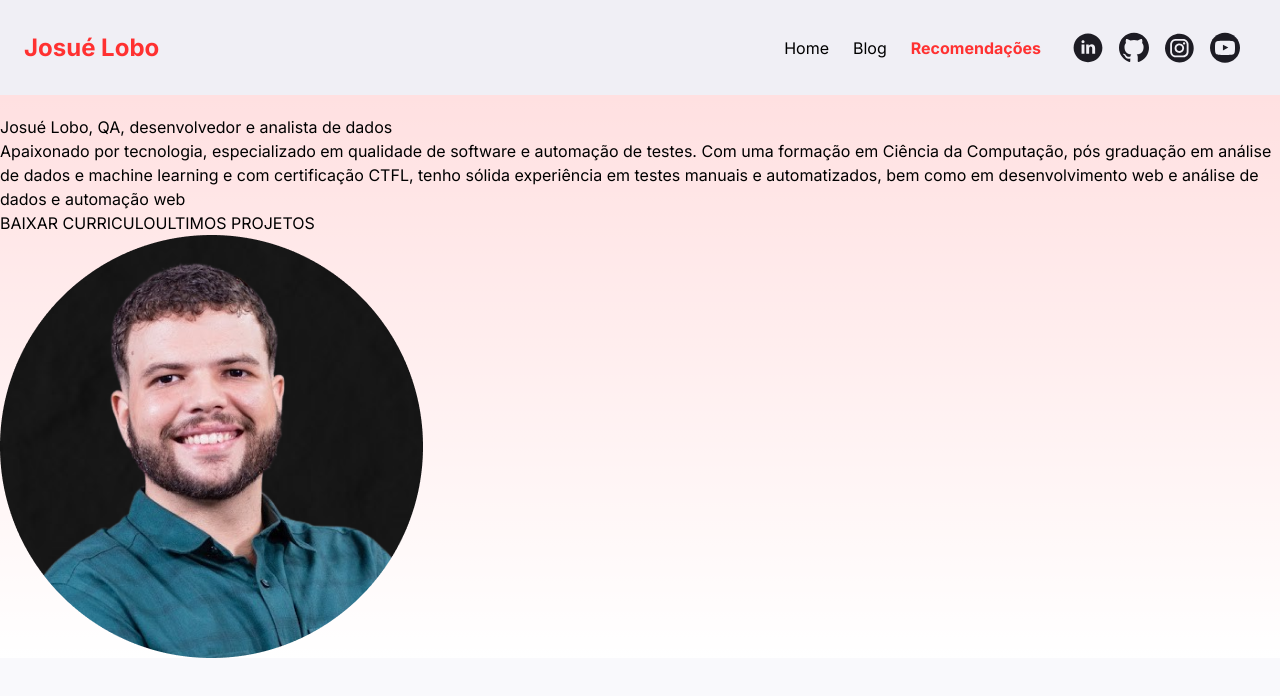
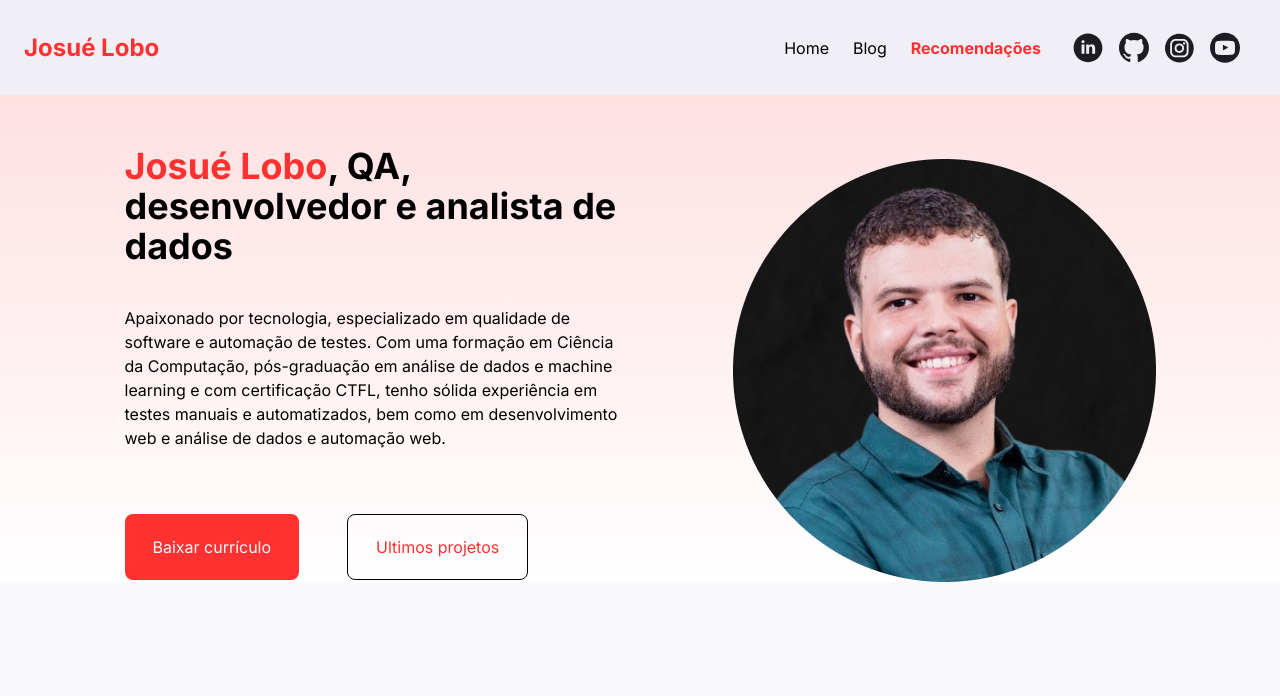
Before and after one commit to jojosuelobo/portfolio-v2, a Next.js app: page /recomendations in a window 1280 px wide. Shown: the top 696 px of the page. Built offline with nearby package versions, Linux system fonts and the light colour scheme.

Commit message:
section styles

```diff
--- a/package.json
+++ b/package.json
@@ -3,9 +3,9 @@
   "version": "0.1.0",
   "private": true,
   "scripts": {
-    "dev": "i18nexus pull --path ./src/public && next dev",
-    "build": "i18nexus pull --path ./src/public && next build",
-    "start": "i18nexus pull --path ./src/public && next start",
+    "dev": "next dev",
+    "build": "next build",
+    "start": "next start",
     "lint": "next lint"
   },
   "dependencies": {
--- a/src/components/Section.tsx
+++ b/src/components/Section.tsx
@@ -3,18 +3,26 @@ import profile from "@/images/profilePic.png";
 
 export const Section = () => {
     return (
-        <section>
-            <div>
+        <section className="flex items-center justify-center text-center gap-24 mt-12">
+            <div className="max-w-lg">
                 <div>
-                    <h1>Josué Lobo, QA, desenvolvedor e analista de dados</h1>
-                    <p>Apaixonado por tecnologia, especializado em qualidade de software e automação de testes. Com uma formação em Ciência da Computação, pós graduação em análise de dados e machine learning e com certificação CTFL, tenho sólida experiência em testes manuais e automatizados, bem como em desenvolvimento web e análise de dados e automação web </p>
+                    <h1 className="text-4xl font-bold text-red-500 text-left">
+                        <span className="text-RED">Josué Lobo</span>, QA, desenvolvedor e analista de dados
+                    </h1>
+                    <p className="mt-10 mb-4 text-base text-left">
+                        Apaixonado por tecnologia, especializado em qualidade de software e automação de testes. Com uma formação em Ciência da Computação, pós-graduação em análise de dados e machine learning e com certificação CTFL, tenho sólida experiência em testes manuais e automatizados, bem como em desenvolvimento web e análise de dados e automação web.
+                    </p>
                 </div>
-                <div>
-                    <button>BAIXAR CURRICULO</button>
-                    <button>ULTIMOS PROJETOS</button>
+                <div className="flex justify-start mt-16 space-x-12">
+                    <button className="px-4 py-2 bg-RED rounded-lg ">
+                        <p className="text-WHITE p-2 m-1"> Baixar currículo </p>
+                    </button>
+                    <button className="px-4 py-2 text-white rounded-lg border">
+                        <p className="text-RED p-2 m-1"> Ultimos projetos </p>
+                    </button>
                 </div>
             </div>
-            <Image src={profile} alt="profile picture"/>
+            <Image src={profile} alt="profile picture" className="mt-4" />
         </section>
     )
 }
```
